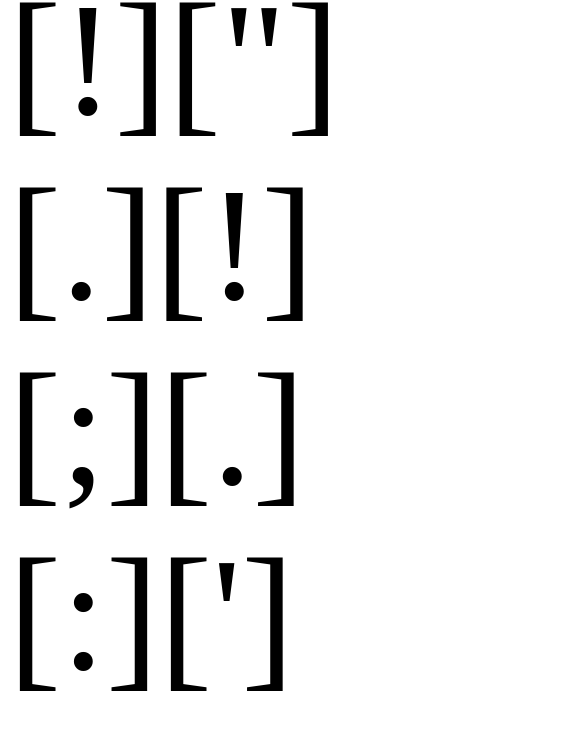
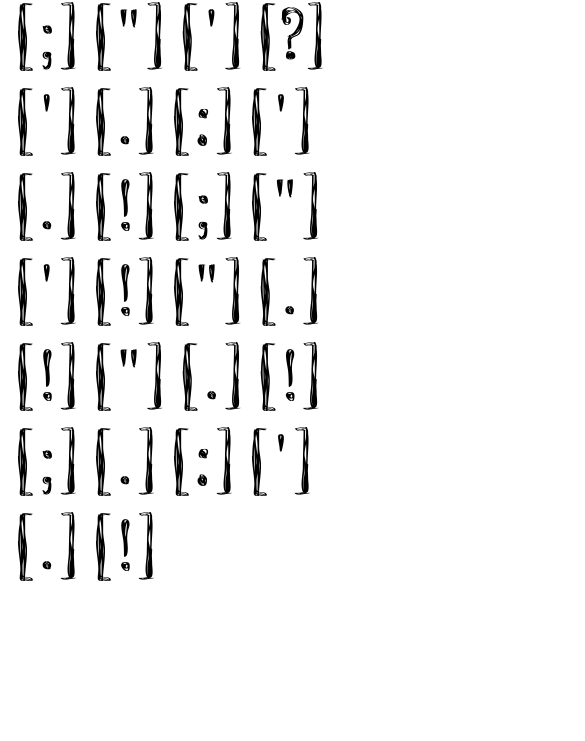
Before and after one commit to HugoHsi/Stories-as-Networks, a plain HTML site: page index.html in a window 390 px wide. Shown: the part 780-1521 px from the top of the page, 585 px wide, since content can reach past the window. After the commit the page ends 1376 px from the top, so only its background shows below. Drawn offline with Linux system fonts and the light colour scheme.

Commit message:
added woff files and mobile version

```diff
--- a/assets/style.css
+++ b/assets/style.css
@@ -1,3 +1,8 @@
+@font-face {
+  font-family: "p22 stanyan regular";
+  src: url("P22\ Stanyan\ Regular\ Regular.woff2")
+}
+
 p {
   font-size: 10rem;
   font-family: p22 stanyan regular;
@@ -21,3 +26,9 @@ p:hover {
   color: gray;
   cursor: pointer;
 }
+
+@media only screen and (max-width: 768px) {
+  p {
+    font-size: 20vw;
+  }
+}
--- a/subpages/assets/subpage_style.css
+++ b/subpages/assets/subpage_style.css
@@ -1,3 +1,8 @@
+@font-face {
+  font-family: "p22 stanyan regular";
+  src: url("../../assets/P22\ Stanyan\ Regular\ Regular.woff2")
+}
+
 p {
   font-size: 10rem;
   font-family: p22 stanyan regular;
@@ -23,3 +28,9 @@ a {
 .pointer {
   cursor: pointer;
 }
+
+@media only screen and (max-width: 768px) {
+  p {
+    font-size: 20vw;
+  }
+}
```
Also changed, not shown: assets/P22 Stanyan Regular Regular.woff2 (added).
